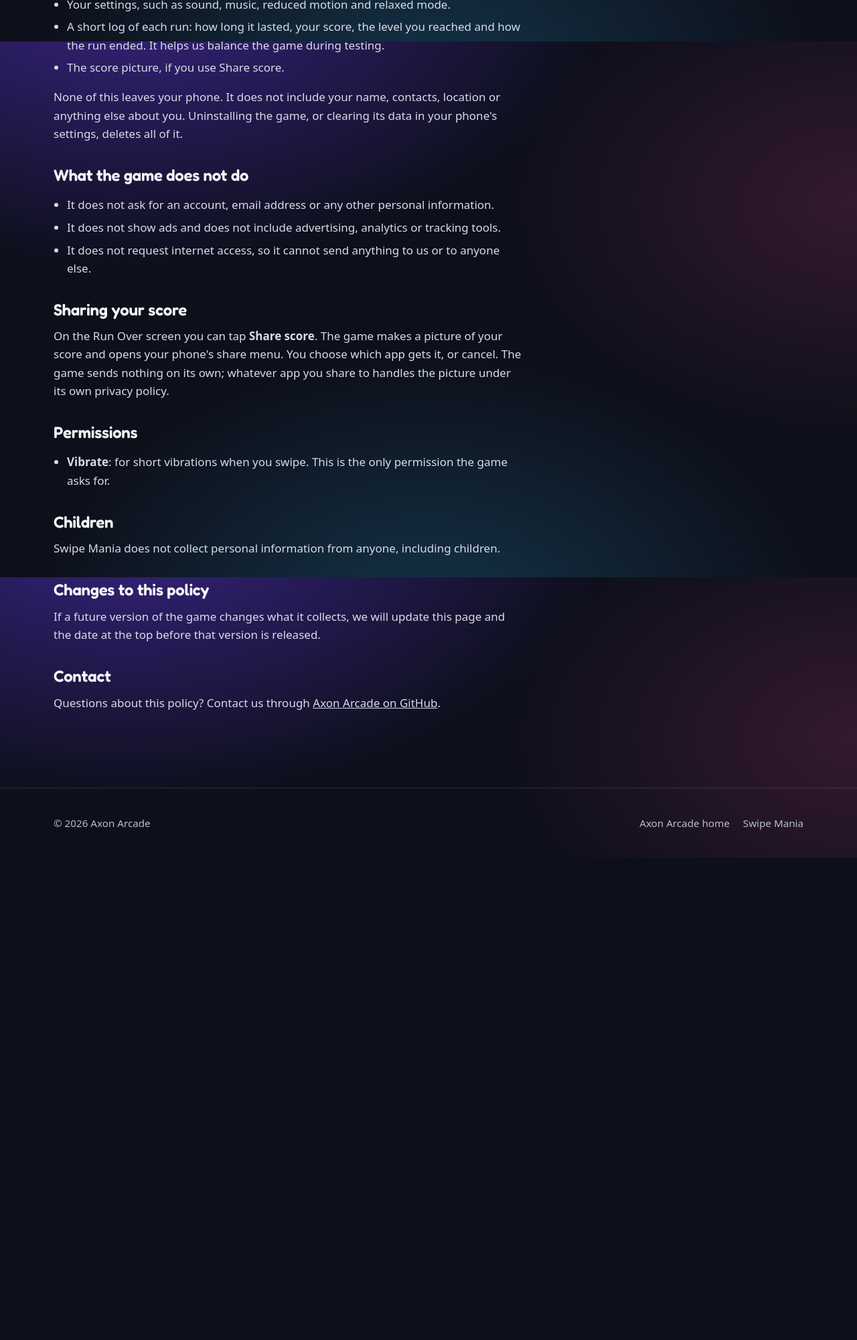
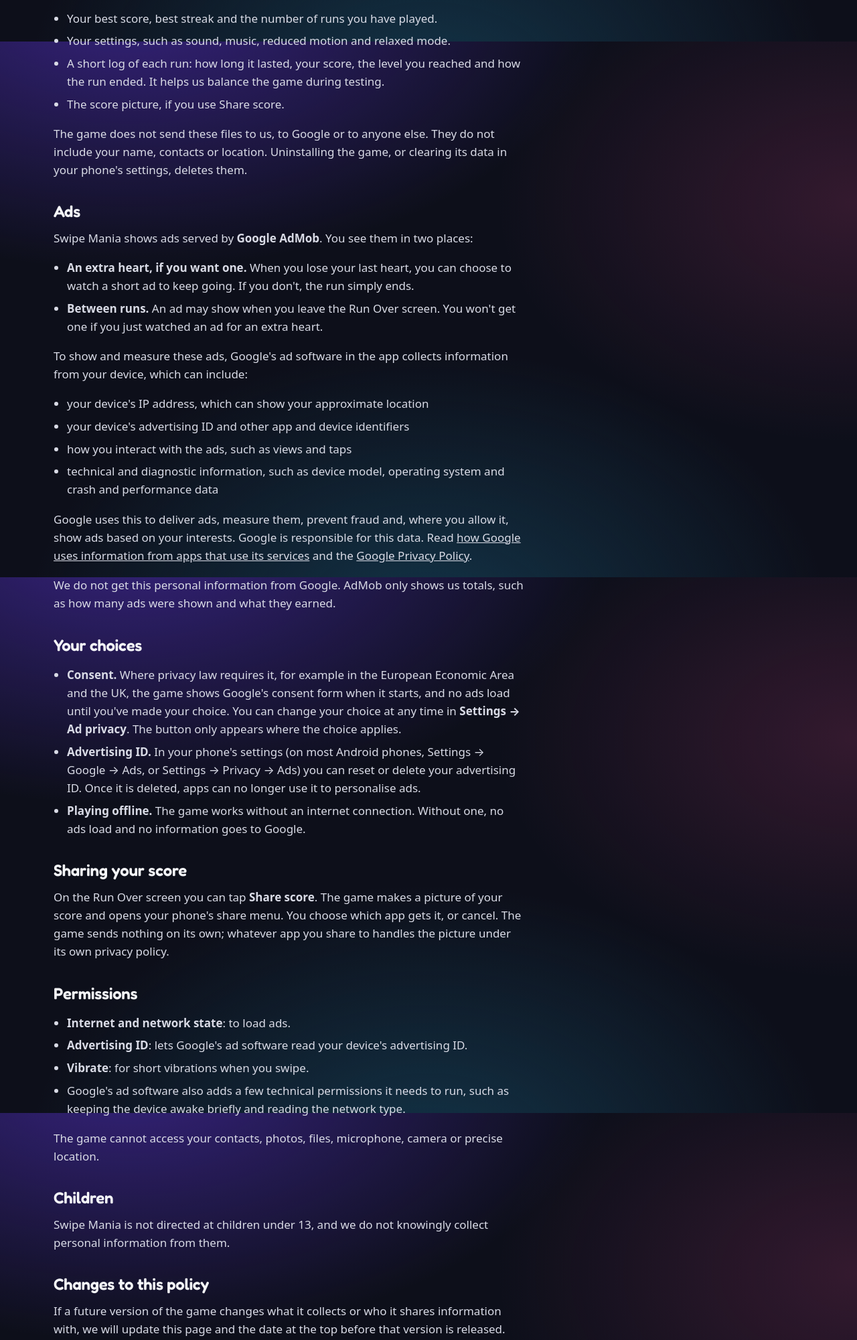
Before and after one commit to AxonArcade/AxonArcade.github.io, a plain HTML site: page swipe-mania/privacy.html in a window 1280 px wide. Shown: the part 738-2739 px from the top of the page at 67% size. Before the commit the page ends 2019 px from the top, so only its background shows below. Drawn offline with Linux system fonts and the light colour scheme.

Commit message:
ad privacy

```diff
--- a/swipe-mania/privacy.html
+++ b/swipe-mania/privacy.html
@@ -4,7 +4,7 @@
   <meta charset="utf-8">
   <meta name="viewport" content="width=device-width, initial-scale=1">
   <title>Swipe Mania privacy policy — Axon Arcade</title>
-  <meta name="description" content="Privacy policy for Swipe Mania by Axon Arcade. The game collects no personal data and does not connect to the internet.">
+  <meta name="description" content="Privacy policy for Swipe Mania by Axon Arcade: what the game keeps on your phone, how its Google AdMob ads use data, and the choices you have.">
   <meta name="theme-color" content="#0d0f1a">
   <link rel="icon" href="../assets/img/swipe-mania/icon.svg" type="image/svg+xml">
   <link rel="apple-touch-icon" href="../assets/img/swipe-mania/apple-touch-icon.png">
@@ -29,10 +29,10 @@
     <article class="prose">
       <span class="eyebrow">Swipe Mania</span>
       <h1>Privacy policy</h1>
-      <p class="meta">Last updated: 26 November 2026</p>
+      <p class="meta">Last updated: 27 November 2026</p>
 
       <div class="summary">
-        <p><strong>In short:</strong> Swipe Mania does not collect, send or sell any personal data. It has no accounts, no ads and no analytics, and it does not connect to the internet. Everything the game saves stays on your phone.</p>
+        <p><strong>In short:</strong> Swipe Mania has no accounts and keeps your scores and settings on your phone. It shows ads from Google AdMob, and Google's ad software collects some information from your device to do that, such as your advertising ID and IP address. Where the law requires it, the game asks for your choice before any ads load, and you can change it later in Settings.</p>
       </div>
 
       <h2>Who we are</h2>
@@ -46,13 +46,29 @@
         <li>A short log of each run: how long it lasted, your score, the level you reached and how the run ended. It helps us balance the game during testing.</li>
         <li>The score picture, if you use Share score.</li>
       </ul>
-      <p>None of this leaves your phone. It does not include your name, contacts, location or anything else about you. Uninstalling the game, or clearing its data in your phone's settings, deletes all of it.</p>
+      <p>The game does not send these files to us, to Google or to anyone else. They do not include your name, contacts or location. Uninstalling the game, or clearing its data in your phone's settings, deletes them.</p>
 
-      <h2>What the game does not do</h2>
+      <h2>Ads</h2>
+      <p>Swipe Mania shows ads served by <strong>Google AdMob</strong>. You see them in two places:</p>
       <ul>
-        <li>It does not ask for an account, email address or any other personal information.</li>
-        <li>It does not show ads and does not include advertising, analytics or tracking tools.</li>
-        <li>It does not request internet access, so it cannot send anything to us or to anyone else.</li>
+        <li><strong>An extra heart, if you want one.</strong> When you lose your last heart, you can choose to watch a short ad to keep going. If you don't, the run simply ends.</li>
+        <li><strong>Between runs.</strong> An ad may show when you leave the Run Over screen. You won't get one if you just watched an ad for an extra heart.</li>
+      </ul>
+      <p>To show and measure these ads, Google's ad software in the app collects information from your device, which can include:</p>
+      <ul>
+        <li>your device's IP address, which can show your approximate location</li>
+        <li>your device's advertising ID and other app and device identifiers</li>
+        <li>how you interact with the ads, such as views and taps</li>
+        <li>technical and diagnostic information, such as device model, operating system and crash and performance data</li>
+      </ul>
+      <p>Google uses this to deliver ads, measure them, prevent fraud and, where you allow it, show ads based on your interests. Google is responsible for this data. Read <a href="https://policies.google.com/technologies/partner-sites">how Google uses information from apps that use its services</a> and the <a href="https://policies.google.com/privacy">Google Privacy Policy</a>.</p>
+      <p>We do not get this personal information from Google. AdMob only shows us totals, such as how many ads were shown and what they earned.</p>
+
+      <h2>Your choices</h2>
+      <ul>
+        <li><strong>Consent.</strong> Where privacy law requires it, for example in the European Economic Area and the UK, the game shows Google's consent form when it starts, and no ads load until you've made your choice. You can change your choice at any time in <strong>Settings → Ad privacy</strong>. The button only appears where the choice applies.</li>
+        <li><strong>Advertising ID.</strong> In your phone's settings (on most Android phones, Settings → Google → Ads, or Settings → Privacy → Ads) you can reset or delete your advertising ID. Once it is deleted, apps can no longer use it to personalise ads.</li>
+        <li><strong>Playing offline.</strong> The game works without an internet connection. Without one, no ads load and no information goes to Google.</li>
       </ul>
 
       <h2>Sharing your score</h2>
@@ -60,14 +76,18 @@
 
       <h2>Permissions</h2>
       <ul>
-        <li><strong>Vibrate</strong>: for short vibrations when you swipe. This is the only permission the game asks for.</li>
+        <li><strong>Internet and network state</strong>: to load ads.</li>
+        <li><strong>Advertising ID</strong>: lets Google's ad software read your device's advertising ID.</li>
+        <li><strong>Vibrate</strong>: for short vibrations when you swipe.</li>
+        <li>Google's ad software also adds a few technical permissions it needs to run, such as keeping the device awake briefly and reading the network type.</li>
       </ul>
+      <p>The game cannot access your contacts, photos, files, microphone, camera or precise location.</p>
 
       <h2>Children</h2>
-      <p>Swipe Mania does not collect personal information from anyone, including children.</p>
+      <p>Swipe Mania is not directed at children under 13, and we do not knowingly collect personal information from them.</p>
 
       <h2>Changes to this policy</h2>
-      <p>If a future version of the game changes what it collects, we will update this page and the date at the top before that version is released.</p>
+      <p>If a future version of the game changes what it collects or who it shares information with, we will update this page and the date at the top before that version is released.</p>
 
       <h2>Contact</h2>
       <p>Questions about this policy? Contact us through <a href="https://github.com/AxonArcade">Axon Arcade on GitHub</a>.</p>
```
Also changed, not shown: swipe-mania/index.html (+9 -8 lines).
